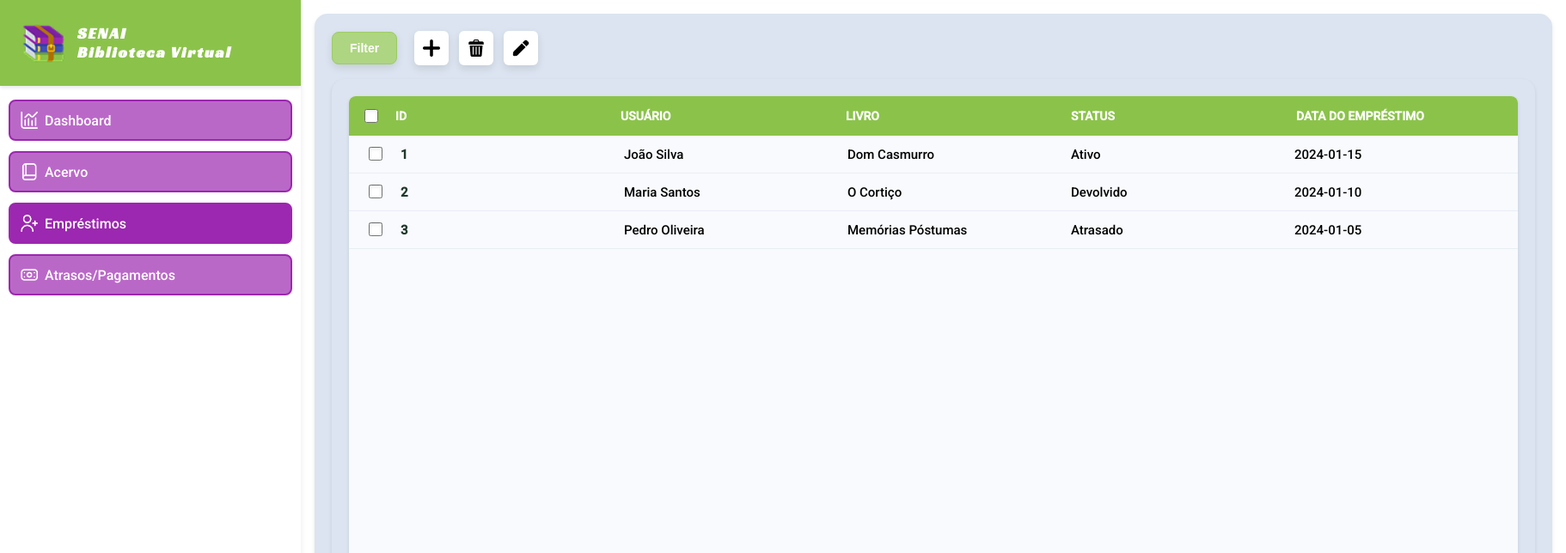
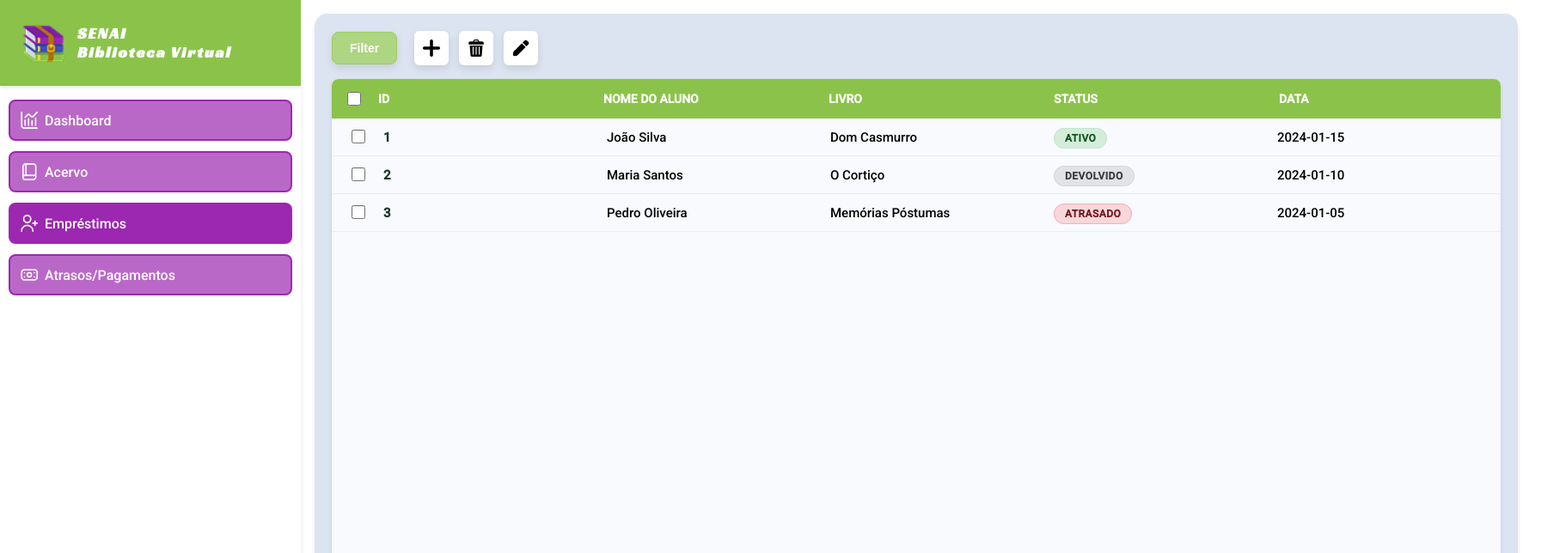
Before and after one commit to ProjetoIntegradorFour/Library-Interface, a React (Vite) app: page /emprestimos in a window 1280 px wide. Shown: the top 644 px of the page at 86% size, 1822 px wide, since content can reach past the window. Built offline with nearby package versions, Linux system fonts and the light colour scheme; no server answers.

Commit message:
fix: fixed edit function

```diff
--- a/src/components/MockedTables/LoanTablePage.tsx
+++ b/src/components/MockedTables/LoanTablePage.tsx
@@ -158,13 +158,13 @@ const [showDeleteModal, setShowDeleteModal] = useState(false);
     setSelectedRows(prev => (prev.includes(id) ? prev.filter(x => x !== id) : [...prev, id]));
   }, []);
 
-  const handleSelectAll = useCallback((items: Loan[]) => {
-    if (selectedRows.length === items.length) {
+  const handleSelectAll = useCallback(() => {
+    if (selectedRows.length === currentRows.length) {
       setSelectedRows([]);
     } else {
-      setSelectedRows(items.map(item => item.id));
+      setSelectedRows(currentRows.map(item => item.id));
     }
-  }, [selectedRows.length]);
+  }, [selectedRows.length, currentRows]);
 
   /* ----------------------------------
      Adicionar
@@ -326,24 +326,72 @@ const [showDeleteModal, setShowDeleteModal] = useState(false);
       </div>
 
       {/* TABELA */}
-      <GenericTable
-        data={currentRows.map(item => ({
-          id: item.id,
-          userName: item.aluno,
-          bookName: item.livro,
-          status: item.status,
-          dataLoan: item.data,
-        })) as Loan[]}
-        columns={loanColumns}
-        loading={false}
-        selectedRows={selectedRows}
-        onRowSelect={handleRowSelect}
-        onSelectAll={handleSelectAll}
-        config={loanTableConfig}
-        currentPage={currentPage}
-        totalPages={totalPages}
-        onPageChange={setCurrentPage}
-      />
+      <div className="table-wrapper">
+        <table className="custom-table">
+          <thead>
+            <tr>
+              <th>
+                <input type="checkbox" onChange={() => handleSelectAll()} checked={selectedRows.length === currentRows.length && currentRows.length > 0} />
+              </th>
+              <th>ID</th>
+              <th>NOME DO ALUNO</th>
+              <th>LIVRO</th>
+              <th>STATUS</th>
+              <th>DATA</th>
+            </tr>
+          </thead>
+
+          <tbody>
+            {currentRows.map((emprestimo) => (
+              <tr key={emprestimo.id} className={selectedRows.includes(emprestimo.id) ? "selected" : ""}>
+                <td>
+                  <input type="checkbox" checked={selectedRows.includes(emprestimo.id)} onChange={() => handleRowSelect(emprestimo.id)} />
+                </td>
+
+                <td>{emprestimo.id}</td>
+
+                <td>
+                  {editingId === emprestimo.id ? (
+                    <input className="inline-edit" value={editValues.aluno} onChange={(e) => setEditValues(prev => ({ ...prev, aluno: e.target.value }))} />
+                  ) : (
+                    emprestimo.aluno
+                  )}
+                </td>
+
+                <td>
+                  {editingId === emprestimo.id ? (
+                    <input className="inline-edit" value={editValues.livro} onChange={(e) => setEditValues(prev => ({ ...prev, livro: e.target.value }))} />
+                  ) : (
+                    emprestimo.livro
+                  )}
+                </td>
+
+                <td>
+                  {editingId === emprestimo.id ? (
+                    <input className="inline-edit" value={editValues.status} onChange={(e) => setEditValues(prev => ({ ...prev, status: e.target.value }))} />
+                  ) : (
+                    <span className={`status-badge status-${emprestimo.status.toLowerCase()}`}>{emprestimo.status}</span>
+                  )}
+                </td>
+
+                <td>
+                  {editingId === emprestimo.id ? (
+                    <input type="date" className="inline-edit" value={editValues.data} onChange={(e) => setEditValues(prev => ({ ...prev, data: e.target.value }))} />
+                  ) : (
+                    emprestimo.data
+                  )}
+                </td>
+              </tr>
+            ))}
+
+            {currentRows.length === 0 && (
+              <tr>
+                <td colSpan={6} style={{ textAlign: "center", padding: "18px 0" }}>Nenhum registro</td>
+              </tr>
+            )}
+          </tbody>
+        </table>
+      </div>
 
 
       {/* PAGINAÇÃO */}
--- a/src/components/Table/GenericTable.tsx
+++ b/src/components/Table/GenericTable.tsx
@@ -3,7 +3,9 @@ import Pagination from "./Pagination";
 import type { TableProps, PaginationProps } from "./types";
 
 interface GenericTableProps<T> extends TableProps<T>, PaginationProps {
-    // header actoins
+    editingId?: number | null;
+    editValues?: any;
+    onEditChange?: (values: any) => void;
 }
 
 const GenericTable = <T extends { id: number }>({
@@ -15,10 +17,16 @@ const GenericTable = <T extends { id: number }>({
     onRowSelect,
     onSelectAll,
     config = {},
+
     // Pagination props
     currentPage,
     totalPages,
-    onPageChange
+    onPageChange,
+
+    // Editing props
+    editingId,
+    editValues,
+    onEditChange
 }: GenericTableProps<T>) => {
     return (
         <div className="table-page-container">
@@ -32,6 +40,10 @@ const GenericTable = <T extends { id: number }>({
                 onRowSelect={onRowSelect}
                 onSelectAll={onSelectAll}
                 config={config}
+
+                editingId={editingId}
+                editValues={editValues}
+                onEditChange={onEditChange}
             />
 
             <Pagination
--- a/src/components/Table/types.ts
+++ b/src/components/Table/types.ts
@@ -21,6 +21,10 @@ export interface TableProps<T> {
     onRowSelect?: (id: number) => void;
     onSelectAll?: (items: T[]) => void;
     config?: TableConfig;
+
+    editingId?: number | null;
+    editValues?: any;
+    onEditChange?: (values: any) => void;
 }
 
 export interface PaginationProps {
--- a/src/pages/emprestimos.tsx
+++ b/src/pages/emprestimos.tsx
@@ -79,13 +79,6 @@ export default function Emprestimos() {
   return (
     <div className="archive-page">
       <LoanTablePage
-      loans={loans}
-      totalPages={totalPages}
-      loading={loading}
-      onPageChange={handlePageChange}
-      onFilterChange={handleFilterChange}
-      urlState={urlState}
-      currentPage={urlState.page}
     />
     </div>
   );
```
